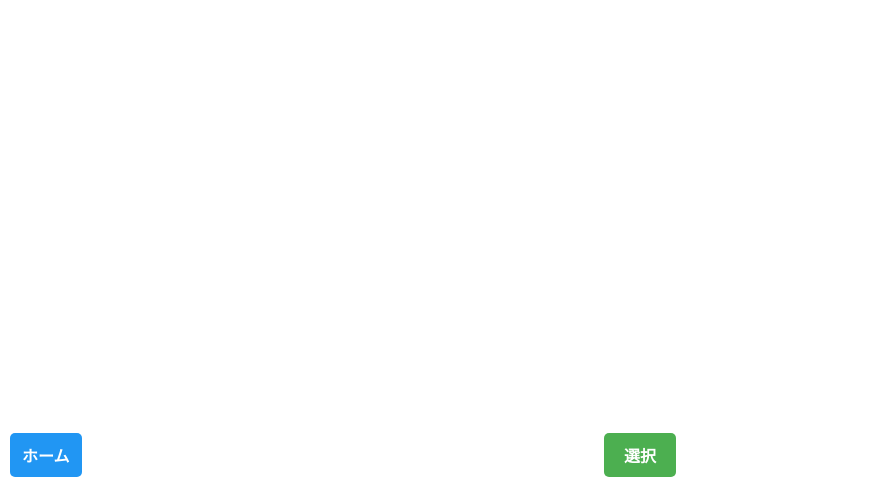
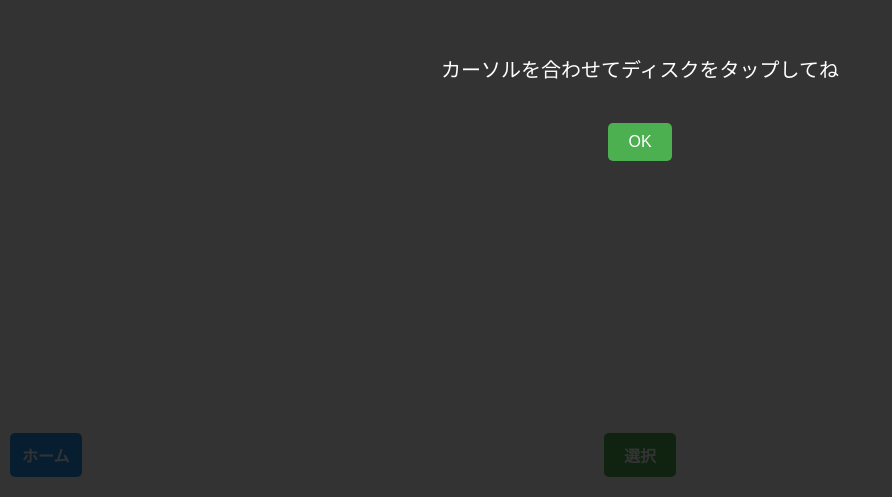
Before and after one commit to FUJI1229/hanoi, a plain HTML site: page hanoi-ar.html in a window 1280 px wide. Shown: the part 303-800 px from the top of the page, without its empty margins (0-892 px from the left). Drawn offline with Linux system fonts and the light colour scheme.

Commit message:
fix asobikata & add popup

```diff
--- a/hanoi-ar.html
+++ b/hanoi-ar.html
@@ -36,6 +36,32 @@
     </style>
   </head>
   <body>
+    <div id="popup" style="
+  position: fixed;
+  top: 0; left: 0; right: 0; bottom: 0;
+  background: rgba(0,0,0,0.8);
+  display: flex;
+  justify-content: center;
+  align-items: center;
+  z-index: 2000;
+  color: white;
+  font-size: 20px;
+  text-align: center;
+  padding: 20px;
+  flex-direction: column;
+">
+  <p>カーソルを合わせてディスクをタップしてね</p>
+  <button onclick="closePopup()" style="
+    margin-top: 20px;
+    padding: 10px 20px;
+    font-size: 16px;
+    background: #4CAF50;
+    color: white;
+    border: none;
+    border-radius: 5px;
+    cursor: pointer;
+  ">OK</button>
+</div>
     <div id="message"></div>
     <button id="moveButton">選択</button>
     <a-scene
@@ -68,7 +94,11 @@
       </a-entity>
     </a-scene>
 
-    <!-- 外部JSを読み込み -->
+     <script>
+  function closePopup() {
+    document.getElementById('popup').style.display = 'none';
+  }
+</script>
     <script src="app.js"></script>
   </body>
 </html>
```
Also changed, not shown: index.html (+1 -0 lines).
